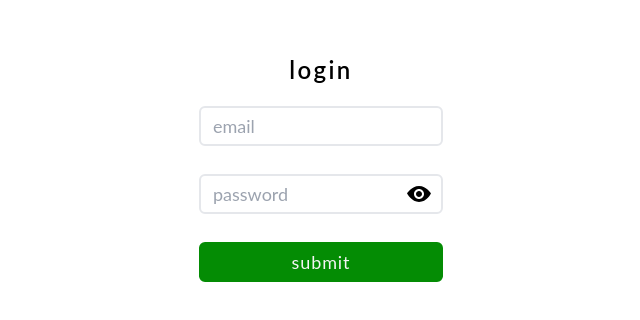
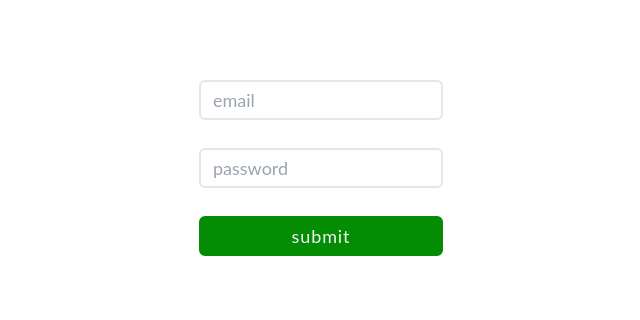
Before and after one commit to jakub-lesniewski/Project-conference-handler, a React (Vite) app in the folder frontend/: page / in a window 1280 px wide. Shown: the part 232-552 px from the top of the page, without its empty margins (319-959 px from the left). Built offline with nearby package versions, Linux system fonts and the light colour scheme.

Commit message:
adjusted error handling

```diff
--- a/frontend/package.json
+++ b/frontend/package.json
@@ -15,6 +15,7 @@
     "match-sorter": "^6.3.1",
     "react": "^18.2.0",
     "react-dom": "^18.2.0",
+    "react-hook-form": "^7.48.2",
     "react-router-dom": "^6.17.0",
     "sort-by": "^1.2.0"
   },
--- a/frontend/src/features/login/Login.jsx
+++ b/frontend/src/features/login/Login.jsx
@@ -1,85 +1,62 @@
-import InputForm from "../../ui/InputForm";
+import { useForm } from "react-hook-form";
+import { emailPattern } from "./helpers";
 import Button from "../../ui/Button";
-import { useState } from "react";
-import { loginUser } from "../../services/api";
-import { useAuth } from "../../utils/auth";
-import { useNavigate } from "react-router-dom";
-import { isValidEmail } from "./helpers";
+import warningIcon from "../../assets/warning-icon.svg";
 
 function Login() {
-  const [userCredentials, setUserCredentials] = useState({
-    email: "",
-    password: "",
-  });
+  const {
+    register,
+    handleSubmit,
+    formState: { errors },
+  } = useForm("OnSubmit");
 
-  const navigate = useNavigate();
-  const { email, password } = userCredentials;
-  const { user, login } = useAuth();
-  const errors = {};
-
-  function handleInputChange(e) {
-    const { name, value } = e.target;
-    setUserCredentials({
-      ...userCredentials,
-      [name]: value,
-    });
-  }
-
-  // TODO implement loader element
-  async function handleSubmit(e) {
-    e.preventDefault();
-    console.log(userCredentials);
-
-    if (!isValidEmail(email)) {
-      errors.email = "Invalid email format";
-      console.log("Invalid email format");
-    }
-
-    const response = await loginUser(email, password);
-    console.log("api response", response);
-
-    if (response.id) {
-      login({
-        id: response.id,
-        name: response.name,
-        surname: response.surname,
-        email_login: response.email_login,
-        affilation: response.affilation,
-      });
-
-      // temporary solution
-      // needs to take from user, not response
-      // need to make sure user exist when accessing
-      console.log("logged user", user);
-      navigate(`/user/${response.id}`);
-    }
+  function onSubmit(data) {
+    console.log(data);
   }
 
   return (
-    <div className="flex flex-col items-center gap-5">
-      <div className="flex">
-        <h1 className="text-2xl font-semibold tracking-widest">login</h1>
+    <form onSubmit={handleSubmit(onSubmit)} className="flex flex-col gap-7">
+      <div>
+        <input
+          {...register("email", {
+            required: "Email is required",
+            pattern: {
+              value: emailPattern,
+              message: "Invalid email format",
+            },
+          })}
+          placeholder="email"
+          type="email"
+          className="relative rounded-md border-2 p-1 pl-3 text-lg transition-all duration-300 focus:border-fmcsGreen focus:outline-none focus:ring-fmcsGreen"
+        />
+        {errors.email && (
+          <p className="absolute pl-1 text-sm text-fmcsRed">
+            {errors.email.message}
+          </p>
+        )}
       </div>
 
-      <form className="flex flex-col gap-7" onSubmit={handleSubmit}>
-        <InputForm
-          type="text"
-          value={email}
-          name="email"
-          onChange={handleInputChange}
-          error={errors?.email}
+      <div>
+        <input
+          {...register("password", { required: "Password is required" })}
+          placeholder="password"
+          type="password"
+          className="relative rounded-md border-2 p-1 pl-3 text-lg transition-all duration-300 focus:border-fmcsGreen focus:outline-none focus:ring-fmcsGreen"
         />
+        {errors.password && (
+          <p className="absolute flex items-center gap-1 pl-1 text-sm text-fmcsRed">
+            <img
+              src={warningIcon}
+              alt="error icon"
+              className="h-3 text-fmcsRed"
+            />
+            {errors.password.message}
+          </p>
+        )}
+      </div>
 
-        <InputForm
-          type="password"
-          value={password}
-          name="password"
-          onChange={handleInputChange}
-        />
-
-        <Button type="submit" />
-      </form>
-    </div>
+      <Button type="submit">submit</Button>
+    </form>
   );
 }
 
--- a/frontend/src/features/login/helpers.js
+++ b/frontend/src/features/login/helpers.js
@@ -1,5 +1 @@
-export function isValidEmail(email) {
-  const pattern = /^[a-zA-Z0-9._-]+@[a-zA-Z0-9.-]+\.[a-zA-Z]{2,4}$/;
-
-  return pattern.test(email);
-}
+export const emailPattern = /^[a-zA-Z0-9._-]+@[a-zA-Z0-9.-]+\.[a-zA-Z]{2,4}$/;
--- a/frontend/src/features/user/UserLayout.jsx
+++ /dev/null
@@ -1,11 +0,0 @@
-import { Outlet } from "react-router-dom";
-
-function UserLayout() {
-  return (
-    <div className="flex items-center justify-center">
-      <Outlet />
-    </div>
-  );
-}
-
-export default UserLayout;
--- a/frontend/src/main.jsx
+++ b/frontend/src/main.jsx
@@ -9,7 +9,6 @@ import ErrorPage from "./ui/ErrorPage";
 import Login from "./features/login/Login";
 import User from "./features/user/User";
 import Backoffice from "./features/backoffice/Backoffice";
-import UserLayout from "./features/user/UserLayout";
 import BackofficeLayout from "./features/backoffice/BackofficeLayout";
 
 const router = createBrowserRouter([
@@ -21,21 +20,13 @@ const router = createBrowserRouter([
         path: "/",
         element: <Login />,
       },
-    ],
-    errorElement: <ErrorPage />,
-  },
-
-  {
-    path: "/user/:id",
-    element: <UserLayout />,
-    children: [
       {
         path: "/user/:id",
         element: <User />,
+        canActivate: (user) => user !== null,
       },
     ],
     errorElement: <ErrorPage />,
-    canActivate: (user) => user !== null,
   },
 
   {
--- a/frontend/src/ui/Button.jsx
+++ b/frontend/src/ui/Button.jsx
@@ -4,7 +4,7 @@ function Button({ children = "submit", onClick, type = "button", disabled }) {
       disabled={disabled}
       onClick={onClick}
       type={type}
-      className="inline-flex items-center justify-center gap-4 rounded-md border-2 border-fmcsGreen bg-fmcsGreen p-1 text-lg tracking-wider text-fmcsWhite transition-all duration-300 focus:border-fmcsBlack focus:outline-none"
+      className="inline-flex items-center justify-center gap-4 rounded-md border-2 border-fmcsGreen bg-fmcsGreen p-1 text-lg tracking-wider text-fmcsWhite transition-all duration-300 focus:border-fmcsBlack focus:outline-none focus:ring-fmcsBlack"
     >
       {children}
     </button>
```
Also changed, not shown: frontend/src/assets/warning-icon.svg (added), 1 other file (tests, documents, lock files or other folders).
